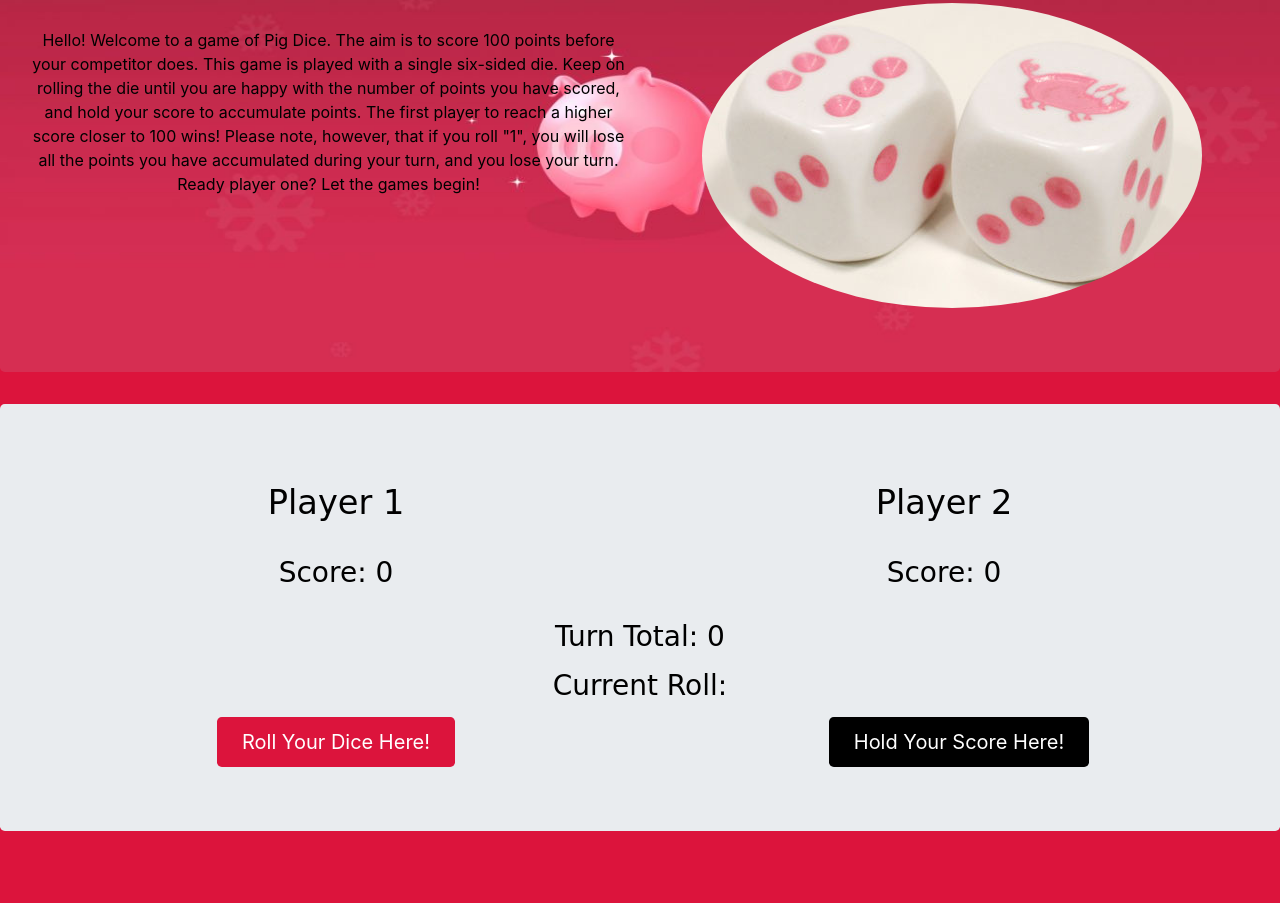
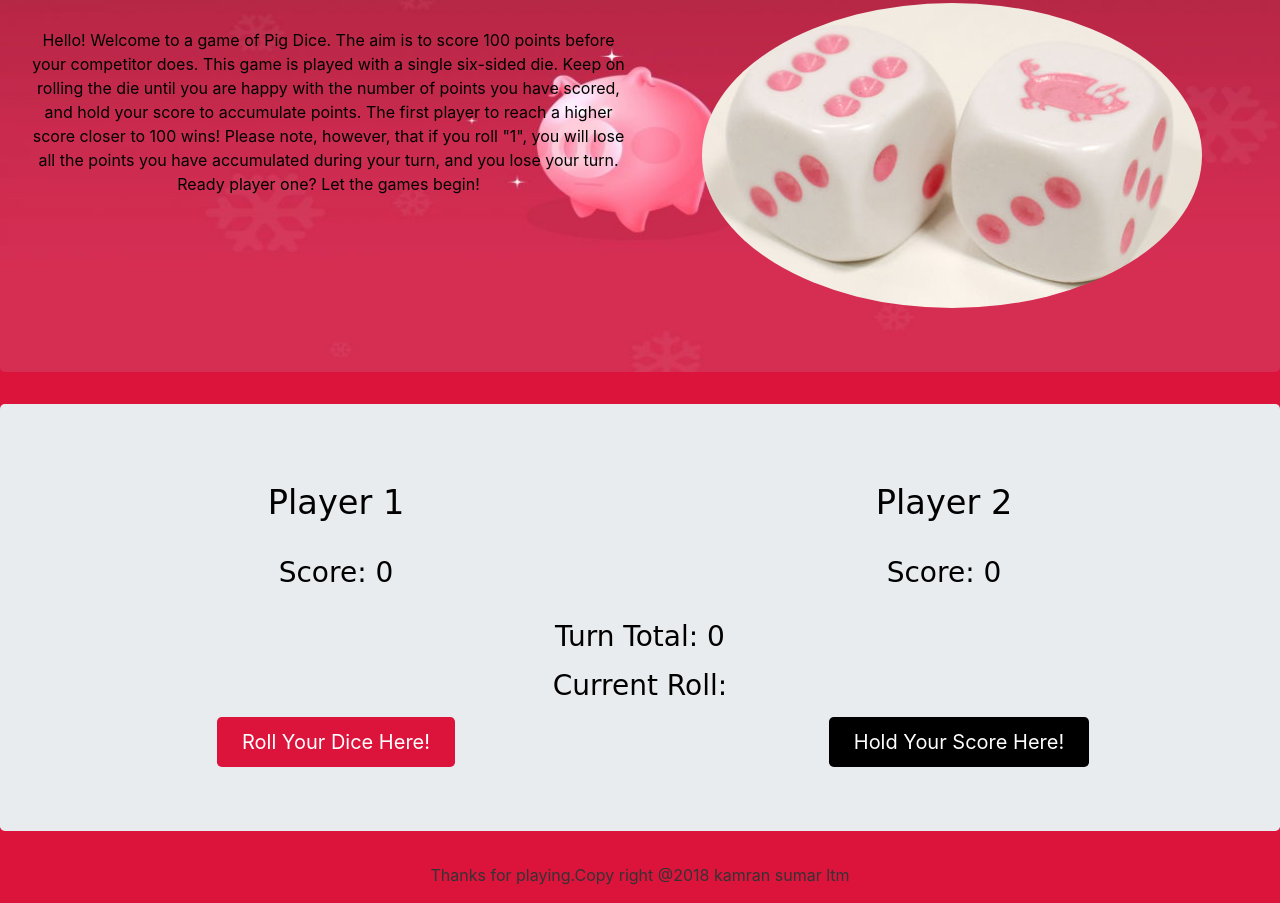
Before and after one commit to kamransumar/kamran-pig-dice, a plain HTML site: page index.html in a window 1280 px wide. Shown: the part 436-1339 px from the top of the page. Before the commit the page ends 1299 px from the top, so only its background shows below. Drawn offline with nearby package versions, Linux system fonts and the light colour scheme; a web font is replaced by a local one.

Commit message:
added footer

```diff
--- a/index.html
+++ b/index.html
@@ -52,6 +52,13 @@
      </div>
    </div>
      </div>
+     <div class="text-center" id="footer">
+       <p><stong>Thanks for playing.Copy right @2018 kamran sumar ltm</stong></p>
+
+     </div>
+
+
+
 
    <!-- JAVASCRIPT -->
 
```
